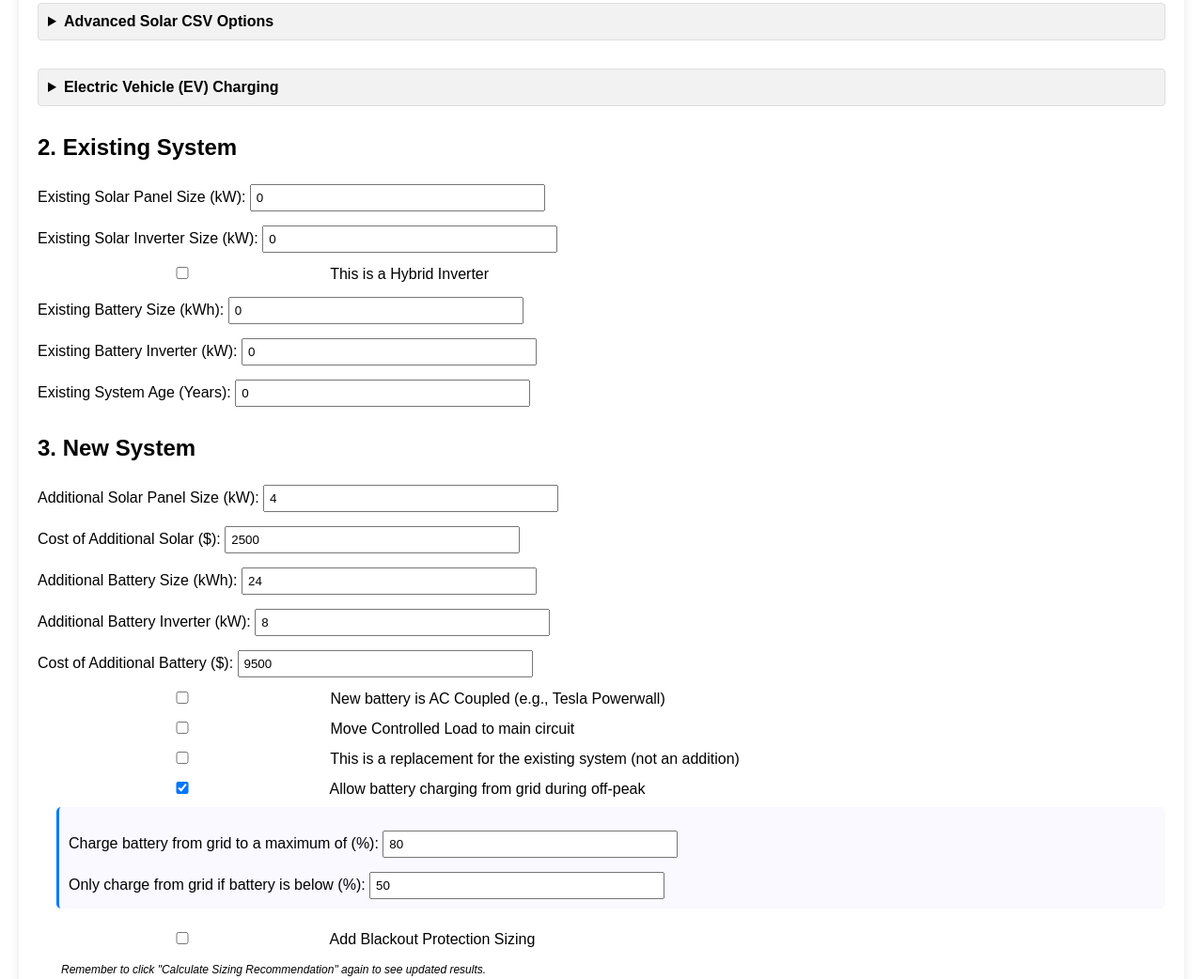
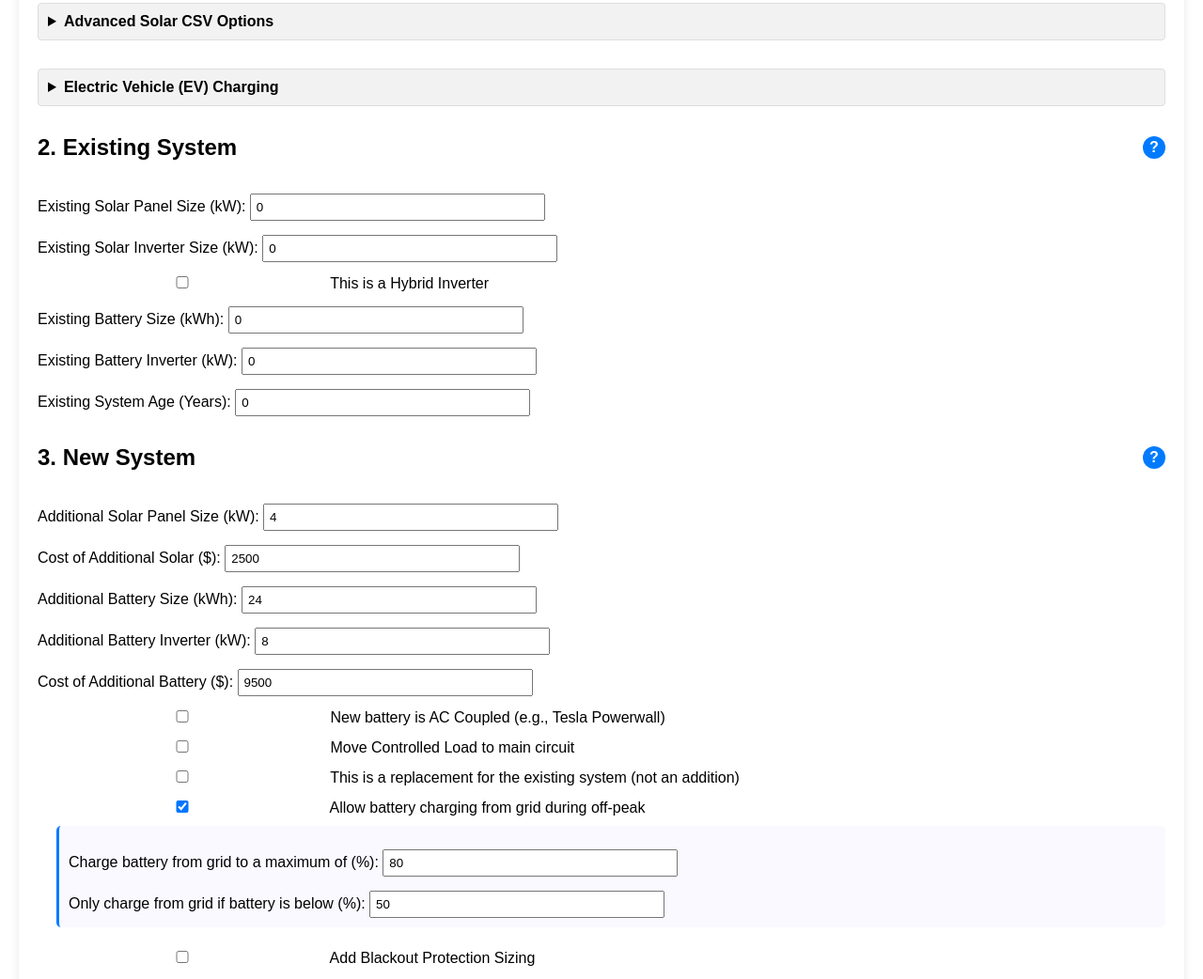
Before and after one commit to dasando62/Battery-and-Solar-ROI, a plain HTML site: page index.html in a window 1280 px wide. Shown: the part 879-1921 px from the top of the page at 94% size. Drawn offline with Linux system fonts and the light colour scheme.

Commit message:
Added links to guides against each section

```diff
--- a/index.html
+++ b/index.html
@@ -232,7 +232,10 @@
 </section>
 
 <section>
-    <h2>2. Existing System</h2>
+    <div class="section-header-container">
+        <h2>2. Existing System</h2>
+        <a href="walkthrough/section-2-existing-system.html" class="help-link" target="_blank" title="Go to the guide for Section 2">?</a>
+    </div>
 	<label title="Add any existing solar panels in this field, they will be degraded by the &quot;Solar Degradation (% per year):&quot; for the &quot;Existing System Age (Years):&quot;.">Existing Solar Panel Size (kW): <input type="number" step="0.1" id="existingSolarKW" value="0"></label>
     <label title="For a hybrid inverter, enter its total power rating here. For a standard system, enter the rating of the solar-only inverter.">
 	Existing Solar Inverter Size (kW): <input type="number" step="0.1" id="existingSolarInverter" value="0"></label>
@@ -251,7 +254,10 @@
 </section>
 
 <section>
-    <h2>3. New System</h2>
+    <div class="section-header-container">
+        <h2>3. New System</h2>
+        <a href="walkthrough/section-3-new-system.html" class="help-link" target="_blank" title="Go to the guide for Section 3">?</a>
+    </div>
 
     <label title="Enter the size of any NEW solar panels you are adding to your system. Do not include the size of your existing panels here.">Additional Solar Panel Size (kW): <input type="number" step="0.1" id="newSolarKW" value="4"></label>
 
@@ -325,7 +331,10 @@
     </section>
 </section>
 
-<h2>4. Financial Inputs</h2>
+    <div class="section-header-container">
+        <h2>4. Financial Inputs</h2>
+        <a href="walkthrough/section-4-financial-inputs.html" class="help-link" target="_blank" title="Go to the guide for Section 4">?</a>
+    </div>
 <label title="Enable this option to include the cost of a loan in the financial analysis. For each year of the loan term, the annual loan repayment amount will be subtracted from your yearly savings, giving you a more accurate net cash flow and payback period."><input type="checkbox" id="enableLoan" checked > Enable Loan Financing</label>
 <div id="loanSettingsContainer" class="subsettings">
     <label>Loan Amount ($): <input type="number" step="100" id="loanAmount" value="12000"></label>
@@ -346,7 +355,10 @@
 </section>
 
 <section>
-<h2>5. Providers & Tariffs</h2>
+<div class="section-header-container">
+    <h2>5. Providers & Tariffs</h2>
+    <a href="walkthrough/section-5-providers-tariffs.html" class="help-link" target="_blank" title="Go to the guide for Section 5">?</a>
+</div>
 <p>Enter all Feed-in Tariffs (FIT) as positive numbers. They will be treated as a credit and subtracted from your bill.</p>
 <label title="This is an estimate of the per annum increase in tariffs (import and daily charges)">Annual Tariff Escalation (% per year): <input type="number" step="0.1" id="tariffEscalation" value="2" ></label>
 <label title="Used to specify the year that Feed In Tariff will start to decrease.">Start of FIT Degradation Year: <input type="number" id="fitDegradationStartYear" value="1" ></label>
@@ -365,7 +377,10 @@
 </section>
 
 <section>
-<h2>6. Analysis Period</h2>
+<div class="section-header-container">
+    <h2>6. Analysis Period</h2>
+    <a href="walkthrough/section-6-analysis-period.html" class="help-link" target="_blank" title="Go to the guide for Section 6">?</a>
+</div>
 <label>Analysis Years (System Lifespan): <input type="number" id="numYears" value="15" placeholder="e.g., 15"></label>
 <label title="Enter the annual percentage that your solar panels' power output will decrease (degrade). This rate is applied to both your new panels and your existing panels. For example, if your existing system is 5 years old, its power output will be reduced by 5 years' worth of degradation from the start of the analysis.">Solar Degradation (% per year): <input type="number" step="0.1" id="solarDegradation" value="0.5"></label>
 <label title="Enter the annual percentage that your battery's storage capacity (kWh) will decrease (degrade). The calculator applies this to both new and existing batteries. For example, if your existing system is 5 years old, its capacity will be reduced by 5 years' worth of degradation from the start of the analysis.">Battery Degradation (% per year): <input type="number" step="0.1" id="batteryDegradation" value="2" ></label>
--- a/style.css
+++ b/style.css
@@ -234,3 +234,47 @@ body.pdf-export-mode #pdf-report-generator {
     font-size: 0.9em;
     color: #555;
 }
+
+/* --- Styles for Section Header Help Links --- */
+
+/* 1. Make the new wrapper a flex container */
+.section-header-container {
+    display: flex;
+    justify-content: space-between; /* Pushes H2 and Link apart */
+    align-items: center;        /* Vertically centers them */
+    /* This ensures the container has the same spacing as the original H2 */
+    margin-bottom: 30px;
+}
+
+/* 2. Remove margin from the H2 *inside* this container */
+.section-header-container h2 {
+   margin: 0;
+}
+
+/* 3. Style the help link */
+.help-link {
+    display: flex;
+    justify-content: center;
+    align-items: center;
+
+    width: 24px;   /* Small circle */
+    height: 24px;  /* Small circle */
+
+    background-color: #007BFF; /* Blue, matches .run-button */
+    color: #fff;                /* White text */
+
+    font-size: 16px;
+    font-weight: bold;
+    text-decoration: none;
+    border-radius: 50%;      /* Makes it a circle */
+
+    /* Smooth transition for hover */
+    transition: background-color 0.2s ease;
+}
+
+/* 4. Add the hover effect */
+.help-link:hover {
+    background-color: #0056b3; /* Darker blue, matches .run-button:hover */
+    color: #fff;
+    text-decoration: none;
+}
```
